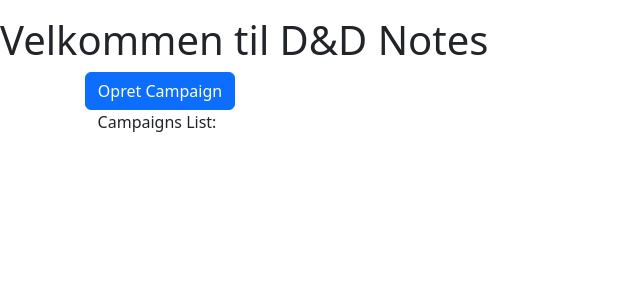
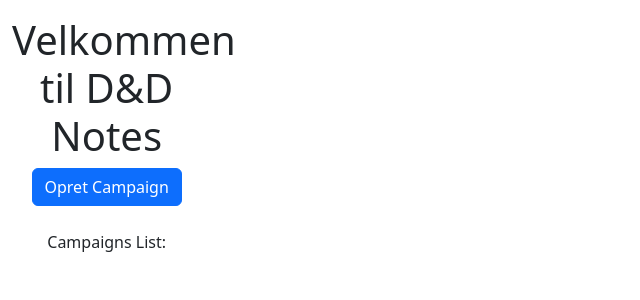
Before and after one commit to Fraccytv/DnD-Note-System, a Django app: page / in a window 1280 px wide. Shown: the part 96-396 px from the top of the page, without its empty margins (0-640 px from the left). Run offline with Django 5.2, Linux system fonts and the light colour scheme; data that the repository does not hold is empty; some libraries are stand-ins or nearby versions.

Commit message:
Add campaign detail view and list campaigns
Pass campaign queryset to templates, add a campaign detail view and URL, and show campaigns on the home page. Changes:
- notes/views.py: import campaign and note models; MainView and MakeCampaignView now include campaigns in context for templates; MakeCampaignView POST renders home with campaigns; new campaignDetailView returns a campaign and its notes.
- notes/urls.py: add route 'campaign/<int:campaign_id>/' mapped to campaignDetailView.
- templates/home.html: layout adjustments to display a campaign list with links to the new campaign detail page.
These changes enable listing campaigns from the home page and viewing campaign-specific notes via the new detail view.

```diff
--- a/notes/urls.py
+++ b/notes/urls.py
@@ -4,4 +4,5 @@ from . import views
 urlpatterns = [
     path('', views.MainView.as_view(), name='home'),
     path('make_campaign/', views.MakeCampaignView.as_view(), name='make_campaign'),
+    path('campaign/<int:campaign_id>/', views.campaignDetailView.as_view(), name='campaign_detail'),
 ]
--- a/notes/views.py
+++ b/notes/views.py
@@ -1,28 +1,39 @@
 from django.shortcuts import render
 from django.views import View
 from .forms import campaignForm
+from .models import campaign, note
 
 # Create your views here.
 
 
 class MainView(View):
     def get(self, request):
-        print("MainView GET")
-        return render(request, "home.html")
+        campaigns = campaign.objects.all()
+        return render(request, "home.html", {"campaigns": campaigns})
 
 
 class MakeCampaignView(View):
     def get(self, request):
         form = campaignForm()
-        return render(request, "make_campaign.html", {"form": form})
+        campaigns = campaign.objects.all()
+        context = {"form": form, "campaigns": campaigns}
+        return render(request, "make_campaign.html", context)
 
     def post(self, request):
         form = campaignForm(request.POST)
-        print("MakeCampaignView POST", form)
+        campaigns = campaign.objects.all()
+        context = {"form": form, "campaigns": campaigns}
         if form.is_valid():
             print("Form is valid")
             form.save()
         else:
             print("Form is not valid", form.errors)
 
-        return render(request, "home.html", {"form": form})
+        return render(request, "home.html", context)
+
+class campaignDetailView(View):
+    def get(self, request, campaign_id):
+        campaign_obj = campaign.objects.get(id=campaign_id)
+        notes = note.objects.filter(campaign=campaign_obj)
+        context = {"campaign": campaign_obj, "notes": notes}
+        return render(request, "campaign.html", context)
--- a/templates/home.html
+++ b/templates/home.html
@@ -30,16 +30,23 @@
       </nav>
     </header>
     <main>
-      <h1>Velkommen til D&D Notes</h1>
       <div class="container-fluid text-center">
         <div class="row">
-          <div class="col-3">
-            <a href="{% url 'make_campaign' %}" class="btn btn-primary">Opret Campaign</a>
+          <div class="col-2">
+            <h1>Velkommen til D&D Notes</h1>
+            <a href="{% url 'make_campaign' %}" class="btn btn-primary">Opret Campaign</a><br /><br />
           </div>
-
-          <div class="row">
-            <div class="col-3">Campaigns List:</div>
+          <div class="col-8"></div>
+          <div class="col-2"></div>
+        </div>
+        <div class="row">
+          <div class="col-2">
+            Campaigns List:<br /><br />{% for c in campaigns %}
+              <a href="{%url 'campaign_detail' c.id%}">{{ c.id }} - {{ c.name }}<br /></a>
+            {% endfor %}
           </div>
+          <div class="col-8"></div>
+          <div class="col-2"></div>
         </div>
       </div>
     </main>
```
